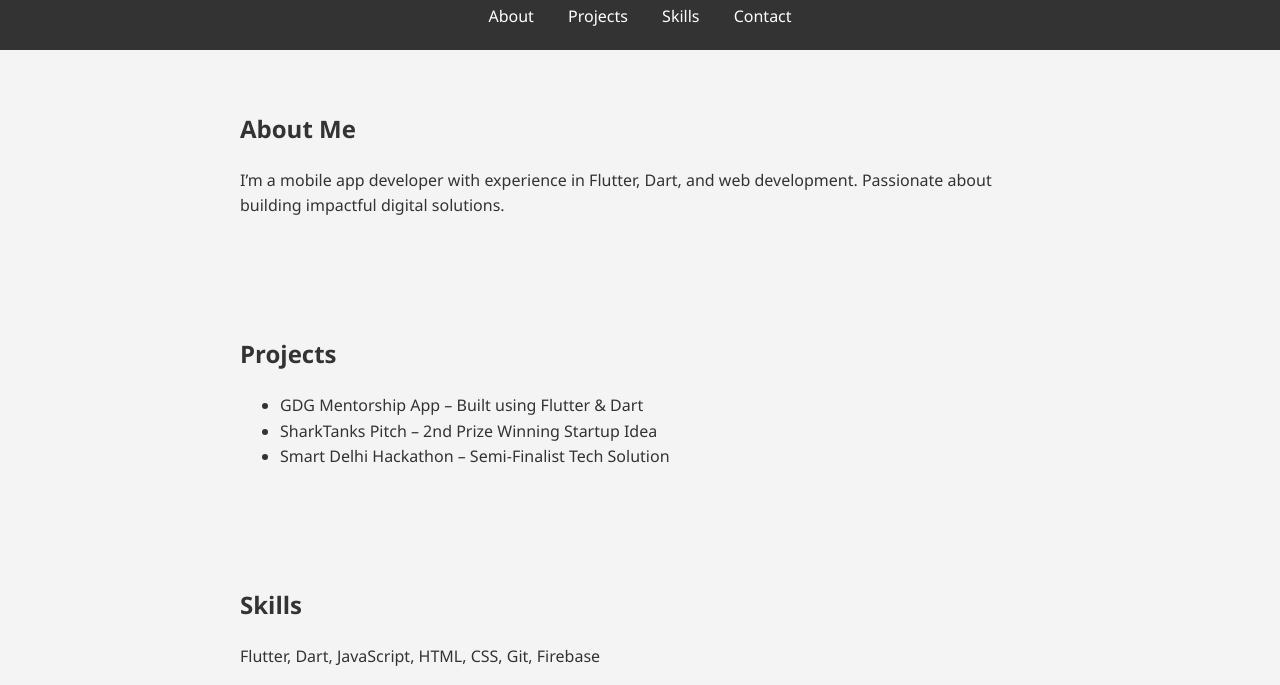
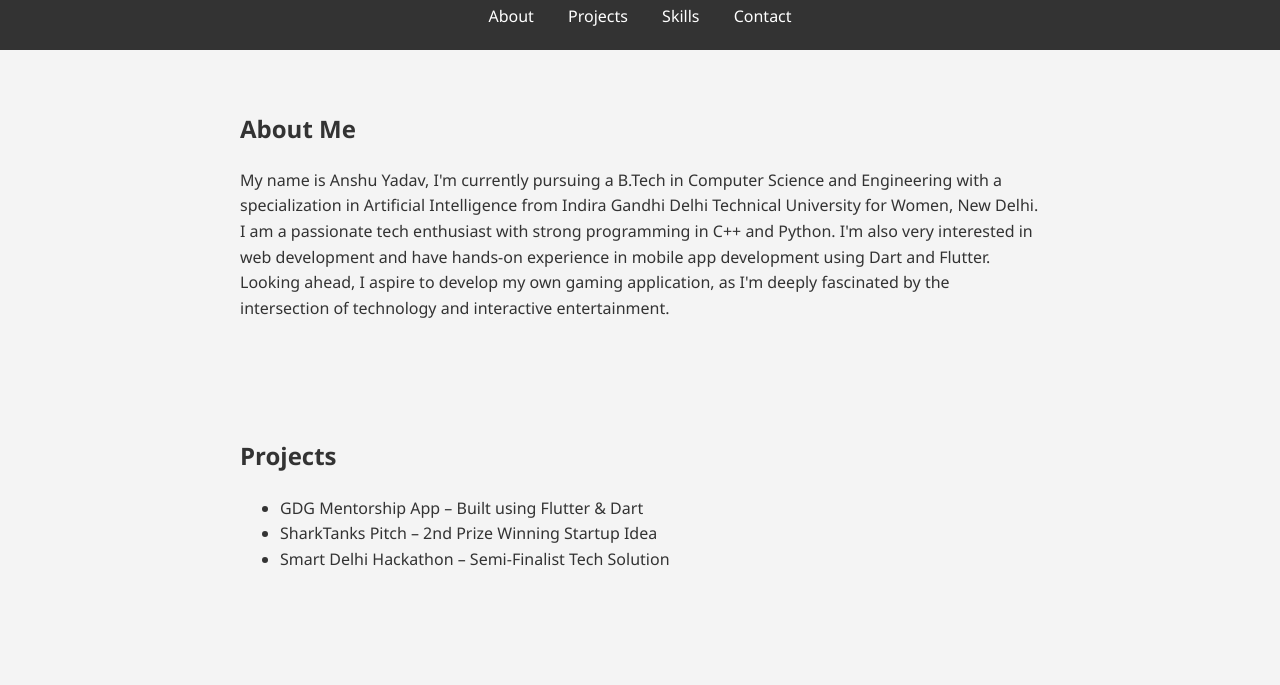
Before and after one commit to AnnuAnshu26/Portfolio, a plain HTML site: page portfolio_website.html in a window 1280 px wide. Shown: the part 110-795 px from the top of the page. Drawn offline with Linux system fonts and the light colour scheme.

Commit message:
Update portfolio_website.html

```diff
--- a/portfolio_website.html
+++ b/portfolio_website.html
@@ -19,7 +19,7 @@
 
   <section id="about">
     <h2>About Me</h2>
-    <p>I’m a mobile app developer with experience in Flutter, Dart, and web development. Passionate about building impactful digital solutions.</p>
+    <p>My name is Anshu Yadav, I'm currently pursuing a B.Tech in Computer Science and Engineering with a specialization in Artificial Intelligence from Indira Gandhi Delhi Technical University for Women, New Delhi. I am a passionate tech enthusiast with strong programming in C++ and Python. I'm also very interested in web development and have hands-on experience in mobile app development using Dart and Flutter. Looking ahead, I aspire to develop my own gaming application, as I'm deeply fascinated by the intersection of technology and interactive entertainment.</p>
   </section>
 
   <section id="projects">
```
